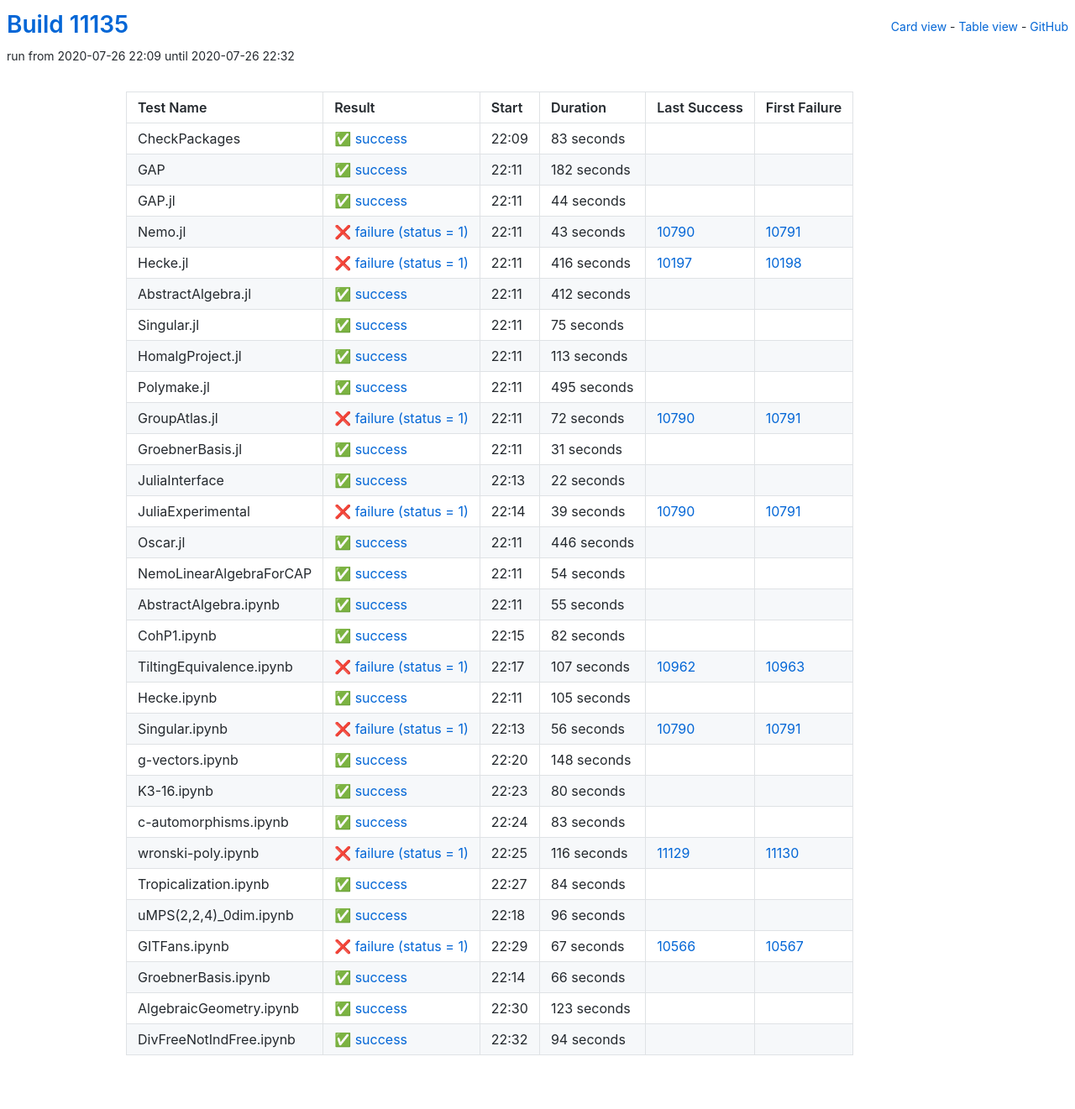
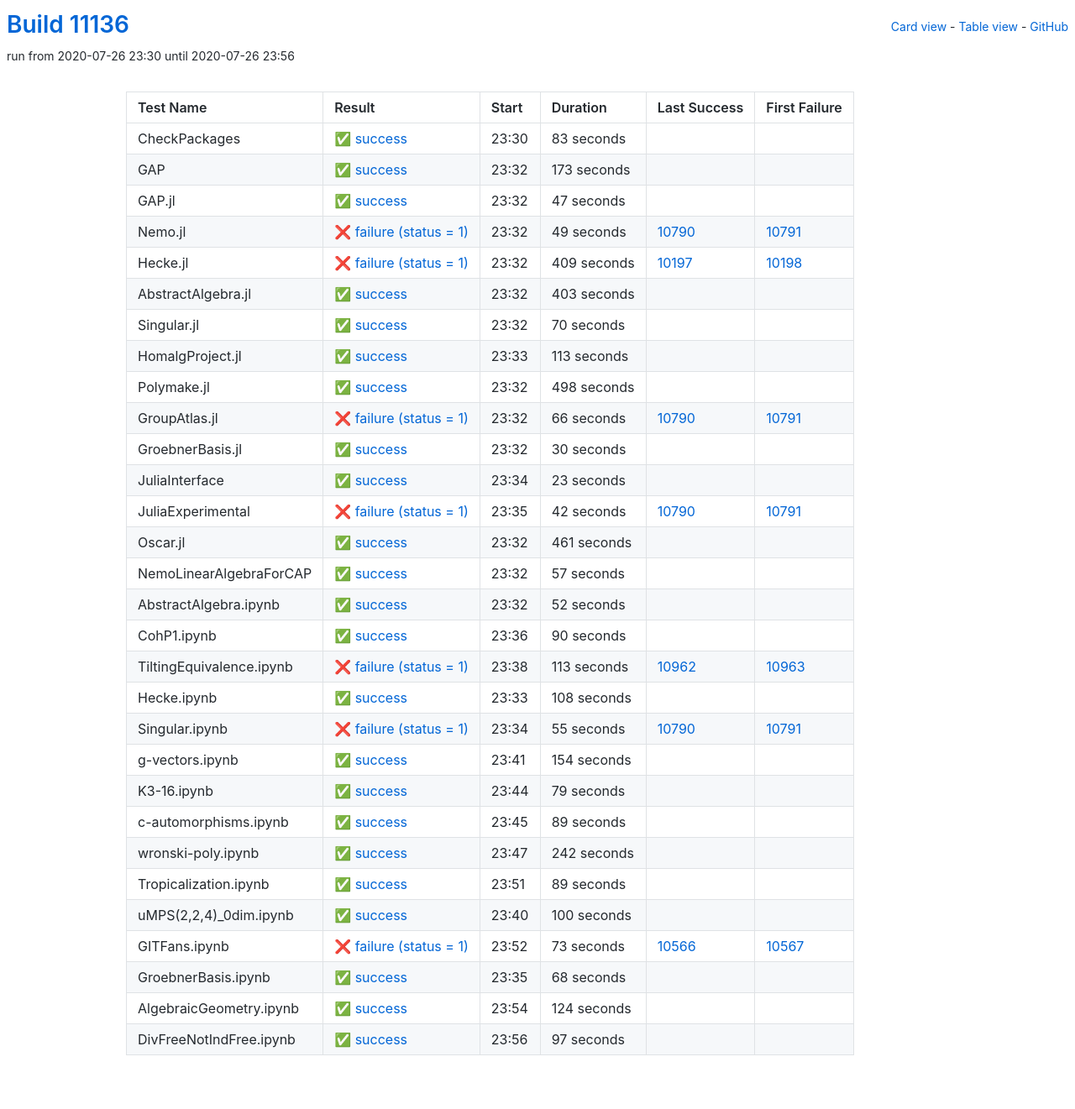
Before and after one commit to oscar-system/oscar-ci-status, a Jekyll site: the page built from table.html, in a window 1280 px wide. Shown: the whole page at 84% size. Built offline with Jekyll 4.4.1, drawn with Linux system fonts in a browser that asks for light colours.

Commit message:
Build #11136

```diff
--- a/_data/ci.yml
+++ b/_data/ci.yml
@@ -1,6 +1,6 @@
 ---
-build: 11135
-build_url: https://oscarci.mathematik.uni-kl.de/job/oscar/11135/
+build: 11136
+build_url: https://oscarci.mathematik.uni-kl.de/job/oscar/11136/
 job: oscar
 organization: oscar-system
 repo: oscar-ci-status
@@ -8,8 +8,8 @@
 tests:
 - name: CheckPackages
   id: checkpackages
-  log: https://oscarci.mathematik.uni-kl.de/job/oscar/11135/artifact/logs/build-11135/CheckPackages.log
-  start: 2020-07-26 22:09
+  log: https://oscarci.mathematik.uni-kl.de/job/oscar/11136/artifact/logs/build-11136/CheckPackages.log
+  start: 2020-07-26 23:30
   success: true
   exitcode: 0
   status: success
@@ -20,80 +20,80 @@
   first_failure_url:
 - name: GAP
   id: gap
-  log: https://oscarci.mathematik.uni-kl.de/job/oscar/11135/artifact/logs/build-11135/GAP.log
-  start: 2020-07-26 22:11
+  log: https://oscarci.mathematik.uni-kl.de/job/oscar/11136/artifact/logs/build-11136/GAP.log
+  start: 2020-07-26 23:32
   success: true
   exitcode: 0
   status: success
-  duration: 182
+  duration: 173
   last_success: false
   last_success_url:
   first_failure: false
   first_failure_url:
 - name: GAP.jl
   id: gap-jl
-  log: https://oscarci.mathematik.uni-kl.de/job/oscar/11135/artifact/logs/build-11135/GAP.jl.log
-  start: 2020-07-26 22:11
+  log: https://oscarci.mathematik.uni-kl.de/job/oscar/11136/artifact/logs/build-11136/GAP.jl.log
+  start: 2020-07-26 23:32
   success: true
   exitcode: 0
   status: success
-  duration: 44
+  duration: 47
   last_success: false
   last_success_url:
   first_failure: false
   first_failure_url:
 - name: Nemo.jl
   id: nemo-jl
-  log: https://oscarci.mathematik.uni-kl.de/job/oscar/11135/artifact/logs/build-11135/Nemo.jl.log
-  start: 2020-07-26 22:11
+  log: https://oscarci.mathematik.uni-kl.de/job/oscar/11136/artifact/logs/build-11136/Nemo.jl.log
+  start: 2020-07-26 23:32
   success: false
   exitcode: 1
   status: failure
-  duration: 43
+  duration: 49
   last_success: 10790
   last_success_url: https://oscarci.mathematik.uni-kl.de/job/oscar/10790/
   first_failure: 10791
   first_failure_url: https://oscarci.mathematik.uni-kl.de/job/oscar/10791/
 - name: Hecke.jl
   id: hecke-jl
-  log: https://oscarci.mathematik.uni-kl.de/job/oscar/11135/artifact/logs/build-11135/Hecke.jl.log
-  start: 2020-07-26 22:11
+  log: https://oscarci.mathematik.uni-kl.de/job/oscar/11136/artifact/logs/build-11136/Hecke.jl.log
+  start: 2020-07-26 23:32
   success: false
   exitcode: 1
   status: failure
-  duration: 416
+  duration: 409
   last_success: 10197
   last_success_url: https://oscarci.mathematik.uni-kl.de/job/oscar/10197/
   first_failure: 10198
   first_failure_url: https://oscarci.mathematik.uni-kl.de/job/oscar/10198/
 - name: AbstractAlgebra.jl
   id: abstractalgebra-jl
-  log: https://oscarci.mathematik.uni-kl.de/job/oscar/11135/artifact/logs/build-11135/AbstractAlgebra.jl.log
-  start: 2020-07-26 22:11
+  log: https://oscarci.mathematik.uni-kl.de/job/oscar/11136/artifact/logs/build-11136/AbstractAlgebra.jl.log
+  start: 2020-07-26 23:32
   success: true
   exitcode: 0
   status: success
-  duration: 412
+  duration: 403
   last_success: false
   last_success_url:
   first_failure: false
   first_failure_url:
 - name: Singular.jl
   id: singular-jl
-  log: https://oscarci.mathematik.uni-kl.de/job/oscar/11135/artifact/logs/build-11135/Singular.jl.log
-  start: 2020-07-26 22:11
+  log: https://oscarci.mathematik.uni-kl.de/job/oscar/11136/artifact/logs/build-11136/Singular.jl.log
+  start: 2020-07-26 23:32
   success: true
   exitcode: 0
   status: success
-  duration: 75
+  duration: 70
   last_success: false
   last_success_url:
   first_failure: false
   first_failure_url:
 - name: HomalgProject.jl
   id: homalgproject-jl
-  log: https://oscarci.mathematik.uni-kl.de/job/oscar/11135/artifact/logs/build-11135/HomalgProject.jl.log
-  start: 2020-07-26 22:11
+  log: https://oscarci.mathematik.uni-kl.de/job/oscar/11136/artifact/logs/build-11136/HomalgProject.jl.log
+  start: 2020-07-26 23:33
   success: true
   exitcode: 0
   status: success
@@ -104,264 +104,264 @@
   first_failure_url:
 - name: Polymake.jl
   id: polymake-jl
-  log: https://oscarci.mathematik.uni-kl.de/job/oscar/11135/artifact/logs/build-11135/Polymake.jl.log
-  start: 2020-07-26 22:11
+  log: https://oscarci.mathematik.uni-kl.de/job/oscar/11136/artifact/logs/build-11136/Polymake.jl.log
+  start: 2020-07-26 23:32
   success: true
   exitcode: 0
   status: success
-  duration: 495
+  duration: 498
   last_success: false
   last_success_url:
   first_failure: false
   first_failure_url:
 - name: GroupAtlas.jl
   id: groupatlas-jl
-  log: https://oscarci.mathematik.uni-kl.de/job/oscar/11135/artifact/logs/build-11135/GroupAtlas.jl.log
-  start: 2020-07-26 22:11
+  log: https://oscarci.mathematik.uni-kl.de/job/oscar/11136/artifact/logs/build-11136/GroupAtlas.jl.log
+  start: 2020-07-26 23:32
   success: false
   exitcode: 1
   status: failure
-  duration: 72
+  duration: 66
   last_success: 10790
   last_success_url: https://oscarci.mathematik.uni-kl.de/job/oscar/10790/
   first_failure: 10791
   first_failure_url: https://oscarci.mathematik.uni-kl.de/job/oscar/10791/
 - name: GroebnerBasis.jl
   id: groebnerbasis-jl
-  log: https://oscarci.mathematik.uni-kl.de/job/oscar/11135/artifact/logs/build-11135/GroebnerBasis.jl.log
-  start: 2020-07-26 22:11
+  log: https://oscarci.mathematik.uni-kl.de/job/oscar/11136/artifact/logs/build-11136/GroebnerBasis.jl.log
+  start: 2020-07-26 23:32
   success: true
   exitcode: 0
   status: success
-  duration: 31
+  duration: 30
   last_success: false
   last_success_url:
   first_failure: false
   first_failure_url:
 - name: JuliaInterface
   id: juliainterface
-  log: https://oscarci.mathematik.uni-kl.de/job/oscar/11135/artifact/logs/build-11135/JuliaInterface.log
-  start: 2020-07-26 22:13
+  log: https://oscarci.mathematik.uni-kl.de/job/oscar/11136/artifact/logs/build-11136/JuliaInterface.log
+  start: 2020-07-26 23:34
   success: true
   exitcode: 0
   status: success
-  duration: 22
+  duration: 23
   last_success: false
   last_success_url:
   first_failure: false
   first_failure_url:
 - name: JuliaExperimental
   id: juliaexperimental
-  log: https://oscarci.mathematik.uni-kl.de/job/oscar/11135/artifact/logs/build-11135/JuliaExperimental.log
-  start: 2020-07-26 22:14
+  log: https://oscarci.mathematik.uni-kl.de/job/oscar/11136/artifact/logs/build-11136/JuliaExperimental.log
+  start: 2020-07-26 23:35
   success: false
   exitcode: 1
   status: failure
-  duration: 39
+  duration: 42
   last_success: 10790
   last_success_url: https://oscarci.mathematik.uni-kl.de/job/oscar/10790/
   first_failure: 10791
   first_failure_url: https://oscarci.mathematik.uni-kl.de/job/oscar/10791/
 - name: Oscar.jl
   id: oscar-jl
-  log: https://oscarci.mathematik.uni-kl.de/job/oscar/11135/artifact/logs/build-11135/Oscar.jl.log
-  start: 2020-07-26 22:11
+  log: https://oscarci.mathematik.uni-kl.de/job/oscar/11136/artifact/logs/build-11136/Oscar.jl.log
+  start: 2020-07-26 23:32
   success: true
   exitcode: 0
   status: success
-  duration: 446
+  duration: 461
   last_success: false
   last_success_url:
   first_failure: false
   first_failure_url:
 - name: NemoLinearAlgebraForCAP
   id: nemolinearalgebraforcap
-  log: https://oscarci.mathematik.uni-kl.de/job/oscar/11135/artifact/logs/build-11135/NemoLinearAlgebraForCAP.log
-  start: 2020-07-26 22:11
+  log: https://oscarci.mathematik.uni-kl.de/job/oscar/11136/artifact/logs/build-11136/NemoLinearAlgebraForCAP.log
+  start: 2020-07-26 23:32
   success: true
   exitcode: 0
   status: success
-  duration: 54
+  duration: 57
   last_success: false
   last_success_url:
   first_failure: false
   first_failure_url:
 - name: AbstractAlgebra.ipynb
   id: abstractalgebra-ipynb
-  log: https://oscarci.mathematik.uni-kl.de/job/oscar/11135/artifact/logs/build-11135/AbstractAlgebra.ipynb.log
-  start: 2020-07-26 22:11
+  log: https://oscarci.mathematik.uni-kl.de/job/oscar/11136/artifact/logs/build-11136/AbstractAlgebra.ipynb.log
+  start: 2020-07-26 23:32
   success: true
   exitcode: 0
   status: success
-  duration: 55
+  duration: 52
   last_success: false
   last_success_url:
   first_failure: false
   first_failure_url:
 - name: CohP1.ipynb
   id: cohp1-ipynb
-  log: https://oscarci.mathematik.uni-kl.de/job/oscar/11135/artifact/logs/build-11135/CohP1.ipynb.log
-  start: 2020-07-26 22:15
+  log: https://oscarci.mathematik.uni-kl.de/job/oscar/11136/artifact/logs/build-11136/CohP1.ipynb.log
+  start: 2020-07-26 23:36
   success: true
   exitcode: 0
   status: success
-  duration: 82
+  duration: 90
   last_success: false
   last_success_url:
   first_failure: false
   first_failure_url:
 - name: TiltingEquivalence.ipynb
   id: tiltingequivalence-ipynb
-  log: https://oscarci.mathematik.uni-kl.de/job/oscar/11135/artifact/logs/build-11135/TiltingEquivalence.ipynb.log
-  start: 2020-07-26 22:17
+  log: https://oscarci.mathematik.uni-kl.de/job/oscar/11136/artifact/logs/build-11136/TiltingEquivalence.ipynb.log
+  start: 2020-07-26 23:38
   success: false
   exitcode: 1
   status: failure
-  duration: 107
+  duration: 113
   last_success: 10962
   last_success_url: https://oscarci.mathematik.uni-kl.de/job/oscar/10962/
   first_failure: 10963
   first_failure_url: https://oscarci.mathematik.uni-kl.de/job/oscar/10963/
 - name: Hecke.ipynb
   id: hecke-ipynb
-  log: https://oscarci.mathematik.uni-kl.de/job/oscar/11135/artifact/logs/build-11135/Hecke.ipynb.log
-  start: 2020-07-26 22:11
+  log: https://oscarci.mathematik.uni-kl.de/job/oscar/11136/artifact/logs/build-11136/Hecke.ipynb.log
+  start: 2020-07-26 23:33
   success: true
   exitcode: 0
   status: success
-  duration: 105
+  duration: 108
   last_success: false
   last_success_url:
   first_failure: false
   first_failure_url:
 - name: Singular.ipynb
   id: singular-ipynb
-  log: https://oscarci.mathematik.uni-kl.de/job/oscar/11135/artifact/logs/build-11135/Singular.ipynb.log
-  start: 2020-07-26 22:13
+  log: https://oscarci.mathematik.uni-kl.de/job/oscar/11136/artifact/logs/build-11136/Singular.ipynb.log
+  start: 2020-07-26 23:34
   success: false
   exitcode: 1
   status: failure
-  duration: 56
+  duration: 55
   last_success: 10790
   last_success_url: https://oscarci.mathematik.uni-kl.de/job/oscar/10790/
   first_failure: 10791
   first_failure_url: https://oscarci.mathematik.uni-kl.de/job/oscar/10791/
 - name: g-vectors.ipynb
   id: g-vectors-ipynb
-  log: https://oscarci.mathematik.uni-kl.de/job/oscar/11135/artifact/logs/build-11135/g-vectors.ipynb.log
-  start: 2020-07-26 22:20
+  log: https://oscarci.mathematik.uni-kl.de/job/oscar/11136/artifact/logs/build-11136/g-vectors.ipynb.log
+  start: 2020-07-26 23:41
   success: true
   exitcode: 0
   status: success
-  duration: 148
+  duration: 154
   last_success: false
   last_success_url:
   first_failure: false
   first_failure_url:
 - name: K3-16.ipynb
   id: k3-16-ipynb
-  log: https://oscarci.mathematik.uni-kl.de/job/oscar/11135/artifact/logs/build-11135/K3-16.ipynb.log
-  start: 2020-07-26 22:23
+  log: https://oscarci.mathematik.uni-kl.de/job/oscar/11136/artifact/logs/build-11136/K3-16.ipynb.log
+  start: 2020-07-26 23:44
   success: true
   exitcode: 0
   status: success
-  duration: 80
+  duration: 79
   last_success: false
   last_success_url:
   first_failure: false
   first_failure_url:
 - name: c-automorphisms.ipynb
   id: c-automorphisms-ipynb
-  log: https://oscarci.mathematik.uni-kl.de/job/oscar/11135/artifact/logs/build-11135/c-automorphisms.ipynb.log
-  start: 2020-07-26 22:24
+  log: https://oscarci.mathematik.uni-kl.de/job/oscar/11136/artifact/logs/build-11136/c-automorphisms.ipynb.log
+  start: 2020-07-26 23:45
   success: true
   exitcode: 0
   status: success
-  duration: 83
+  duration: 89
   last_success: false
   last_success_url:
   first_failure: false
   first_failure_url:
 - name: wronski-poly.ipynb
   id: wronski-poly-ipynb
-  log: https://oscarci.mathematik.uni-kl.de/job/oscar/11135/artifact/logs/build-11135/wronski-poly.ipynb.log
-  start: 2020-07-26 22:25
-  success: false
-  exitcode: 1
-  status: failure
-  duration: 116
-  last_success: 11129
-  last_success_url: https://oscarci.mathematik.uni-kl.de/job/oscar/11129/
-  first_failure: 11130
-  first_failure_url: https://oscarci.mathematik.uni-kl.de/job/oscar/11130/
-- name: Tropicalization.ipynb
-  id: tropicalization-ipynb
-  log: https://oscarci.mathematik.uni-kl.de/job/oscar/11135/artifact/logs/build-11135/Tropicalization.ipynb.log
-  start: 2020-07-26 22:27
+  log: https://oscarci.mathematik.uni-kl.de/job/oscar/11136/artifact/logs/build-11136/wronski-poly.ipynb.log
+  start: 2020-07-26 23:47
   success: true
   exitcode: 0
   status: success
-  duration: 84
+  duration: 242
+  last_success: false
+  last_success_url:
+  first_failure: false
+  first_failure_url:
+- name: Tropicalization.ipynb
+  id: tropicalization-ipynb
+  log: https://oscarci.mathematik.uni-kl.de/job/oscar/11136/artifact/logs/build-11136/Tropicalization.ipynb.log
+  start: 2020-07-26 23:51
+  success: true
+  exitcode: 0
+  status: success
+  duration: 89
   last_success: false
   last_success_url:
   first_failure: false
   first_failure_url:
 - name: uMPS(2,2,4)_0dim.ipynb
   id: umps-2-2-4-0dim-ipynb
-  log: https://oscarci.mathematik.uni-kl.de/job/oscar/11135/artifact/logs/build-11135/uMPS-2-2-4-_0dim.ipynb.log
-  start: 2020-07-26 22:18
+  log: https://oscarci.mathematik.uni-kl.de/job/oscar/11136/artifact/logs/build-11136/uMPS-2-2-4-_0dim.ipynb.log
+  start: 2020-07-26 23:40
   success: true
   exitcode: 0
   status: success
-  duration: 96
+  duration: 100
   last_success: false
   last_success_url:
   first_failure: false
   first_failure_url:
 - name: GITFans.ipynb
   id: gitfans-ipynb
-  log: https://oscarci.mathematik.uni-kl.de/job/oscar/11135/artifact/logs/build-11135/GITFans.ipynb.log
-  start: 2020-07-26 22:29
+  log: https://oscarci.mathematik.uni-kl.de/job/oscar/11136/artifact/logs/build-11136/GITFans.ipynb.log
+  start: 2020-07-26 23:52
   success: false
   exitcode: 1
   status: failure
-  duration: 67
+  duration: 73
   last_success: 10566
   last_success_url: https://oscarci.mathematik.uni-kl.de/job/oscar/10566/
   first_failure: 10567
   first_failure_url: https://oscarci.mathematik.uni-kl.de/job/oscar/10567/
 - name: GroebnerBasis.ipynb
   id: groebnerbasis-ipynb
-  log: https://oscarci.mathematik.uni-kl.de/job/oscar/11135/artifact/logs/build-11135/GroebnerBasis.ipynb.log
-  start: 2020-07-26 22:14
+  log: https://oscarci.mathematik.uni-kl.de/job/oscar/11136/artifact/logs/build-11136/GroebnerBasis.ipynb.log
+  start: 2020-07-26 23:35
   success: true
   exitcode: 0
   status: success
-  duration: 66
+  duration: 68
   last_success: false
   last_success_url:
   first_failure: false
   first_failure_url:
 - name: AlgebraicGeometry.ipynb
   id: algebraicgeometry-ipynb
-  log: https://oscarci.mathematik.uni-kl.de/job/oscar/11135/artifact/logs/build-11135/AlgebraicGeometry.ipynb.log
-  start: 2020-07-26 22:30
+  log: https://oscarci.mathematik.uni-kl.de/job/oscar/11136/artifact/logs/build-11136/AlgebraicGeometry.ipynb.log
+  start: 2020-07-26 23:54
   success: true
   exitcode: 0
   status: success
-  duration: 123
+  duration: 124
   last_success: false
   last_success_url:
   first_failure: false
   first_failure_url:
 - name: DivFreeNotIndFree.ipynb
   id: divfreenotindfree-ipynb
-  log: https://oscarci.mathematik.uni-kl.de/job/oscar/11135/artifact/logs/build-11135/DivFreeNotIndFree.ipynb.log
-  start: 2020-07-26 22:32
+  log: https://oscarci.mathematik.uni-kl.de/job/oscar/11136/artifact/logs/build-11136/DivFreeNotIndFree.ipynb.log
+  start: 2020-07-26 23:56
   success: true
   exitcode: 0
   status: success
-  duration: 94
+  duration: 97
   last_success: false
   last_success_url:
   first_failure: false
```
Also changed, not shown: README.md.
